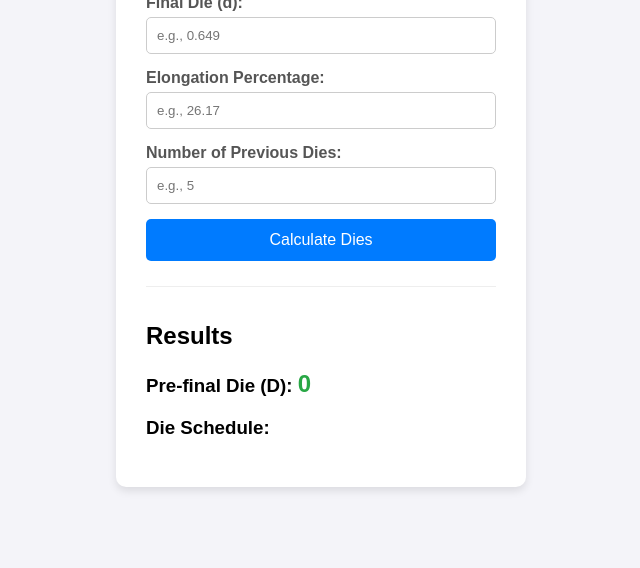
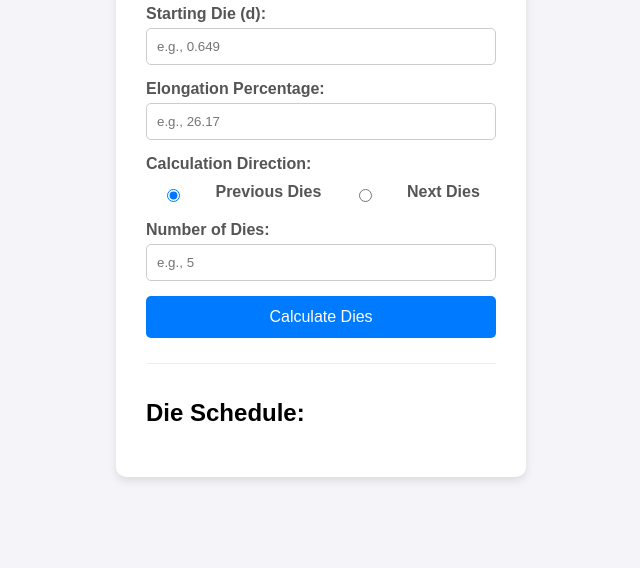
Before and after one commit to Sauryah/drawing-dies-calculator, a plain HTML site: page index.html in a window 1280 px wide. Shown: the part 232-800 px from the top of the page, without its empty margins (319-959 px from the left). Drawn offline with Linux system fonts and the light colour scheme.

Commit message:
Fourth commit

```diff
--- a/index.html
+++ b/index.html
@@ -10,7 +10,7 @@
     <div class="calculator-container">
         <h1>Drawing Dies Calculator</h1>
         <div class="input-group">
-            <label for="finalDie">Final Die (d):</label>
+            <label for="finalDie">Starting Die (d):</label>
             <input type="number" id="finalDie" placeholder="e.g., 0.649">
         </div>
         <div class="input-group">
@@ -18,16 +18,21 @@
             <input type="number" id="elongationPercentage" placeholder="e.g., 26.17">
         </div>
         <div class="input-group">
-            <label for="numberOfDies">Number of Previous Dies:</label>
+            <label>Calculation Direction:</label>
+            <div class="radio-group">
+                <input type="radio" id="previousDies" name="direction" value="previous" checked>
+                <label for="previousDies">Previous Dies</label>
+                <input type="radio" id="nextDies" name="direction" value="next">
+                <label for="nextDies">Next Dies</label>
+            </div>
+        </div>
+        <div class="input-group">
+            <label for="numberOfDies">Number of Dies:</label>
             <input type="number" id="numberOfDies" placeholder="e.g., 5">
         </div>
         <button onclick="calculateDies()">Calculate Dies</button>
         <div class="result-container">
-            <h2>Results</h2>
-            <div class="single-result">
-                <h3>Pre-final Die (D): <span id="preFinalDieResult">0</span></h3>
-            </div>
-            <h3>Die Schedule:</h3>
+            <h2>Die Schedule:</h2>
             <ul id="dieList"></ul>
         </div>
     </div>
--- a/script.js
+++ b/script.js
@@ -1,49 +1,55 @@
 function calculateDies() {
-    // Get values from the input fields
     const finalDie = parseFloat(document.getElementById('finalDie').value);
     const elongationPercentage = parseFloat(document.getElementById('elongationPercentage').value);
     const numberOfDies = parseInt(document.getElementById('numberOfDies').value);
+    const direction = document.querySelector('input[name="direction"]:checked').value;
 
-    // Get HTML elements for results
-    const preFinalDieResultElement = document.getElementById('preFinalDieResult');
     const dieListElement = document.getElementById('dieList');
-
-    // Clear previous results
-    preFinalDieResultElement.textContent = '0';
     dieListElement.innerHTML = '';
 
-    // Validate inputs
     if (isNaN(finalDie) || isNaN(elongationPercentage) || isNaN(numberOfDies) || finalDie <= 0 || elongationPercentage <= 0 || numberOfDies <= 0) {
-        preFinalDieResultElement.textContent = 'Invalid Input';
         dieListElement.innerHTML = '<li>Please enter valid positive numbers.</li>';
         return;
     }
 
-    // Calculation for a single step (pre-final die D)
     const factor = Math.sqrt(1 + elongationPercentage / 100);
-    const preFinalDie = finalDie * factor;
-    preFinalDieResultElement.textContent = preFinalDie.toFixed(3);
-
-    // Calculation for the series of dies
+    const dies = [finalDie];
     let currentDie = finalDie;
-    const dies = [finalDie];
 
     for (let i = 0; i < numberOfDies; i++) {
-        currentDie = currentDie * factor;
+        if (direction === 'previous') {
+            currentDie *= factor;
+        } else { // 'next'
+            currentDie /= factor;
+        }
         dies.push(currentDie);
     }
 
-    // Display the die schedule in reverse order (from largest to smallest)
+    // Display the list of dies
+    if (direction === 'previous') {
+        // Display in reverse order for "previous"
         for (let i = dies.length - 1; i >= 0; i--) {
             const dieSize = dies[i];
             const listItem = document.createElement('li');
-
             if (i === 0) {
-            listItem.textContent = `Final Die (d): ${dieSize.toFixed(3)}`;
+                listItem.textContent = `Starting Die: ${dieSize.toFixed(3)}`;
                 listItem.style.fontWeight = 'bold';
             } else {
                 listItem.textContent = `Die ${i}: ${dieSize.toFixed(3)}`;
             }
             dieListElement.appendChild(listItem);
         }
+    } else { // 'next'
+        // Display in forward order for "next"
+        dies.forEach((dieSize, index) => {
+            const listItem = document.createElement('li');
+            if (index === 0) {
+                listItem.textContent = `Starting Die: ${dieSize.toFixed(3)}`;
+                listItem.style.fontWeight = 'bold';
+            } else {
+                listItem.textContent = `Die ${index}: ${dieSize.toFixed(3)}`;
             }
+            dieListElement.appendChild(listItem);
+        });
+    }
+}
--- a/style.css
+++ b/style.css
@@ -29,12 +29,18 @@ label {
     font-weight: bold;
     color: #555;
 }
-input {
+input[type="number"] {
     width: 100%;
     padding: 10px;
     border: 1px solid #ccc;
     border-radius: 5px;
     box-sizing: border-box;
+}
+.radio-group {
+    display: flex;
+    justify-content: space-around;
+    align-items: center;
+    margin-top: 10px;
 }
 button {
     width: 100%;
@@ -56,14 +62,6 @@ button:hover {
     border-top: 1px solid #eee;
     text-align: left;
 }
-.single-result {
-    margin-bottom: 15px;
-}
-#preFinalDieResult {
-    font-size: 24px;
-    color: #28a745;
-    font-weight: bold;
-}
 #dieList {
     list-style-type: none;
     padding: 0;
```
Lines whose indentation alone changed are shown as unchanged.
